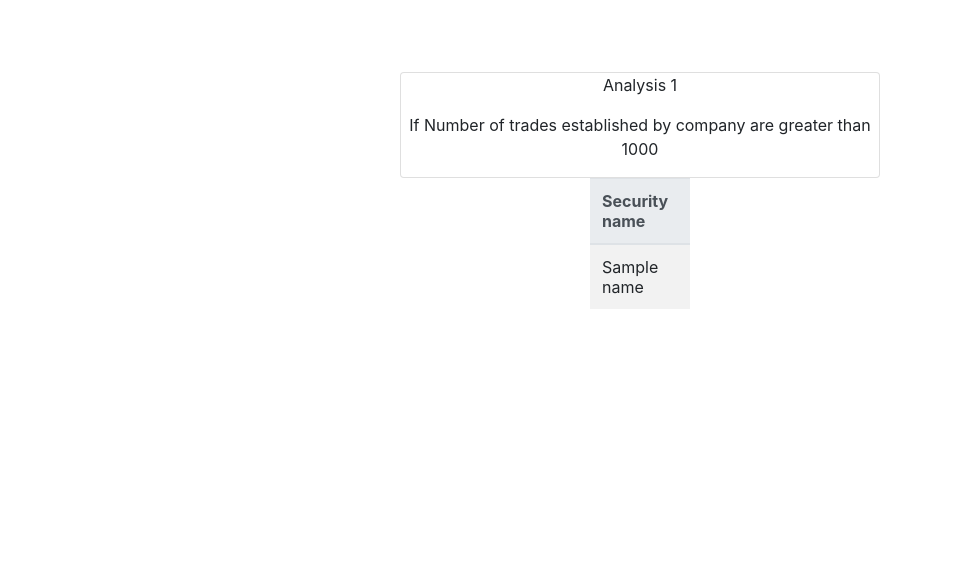
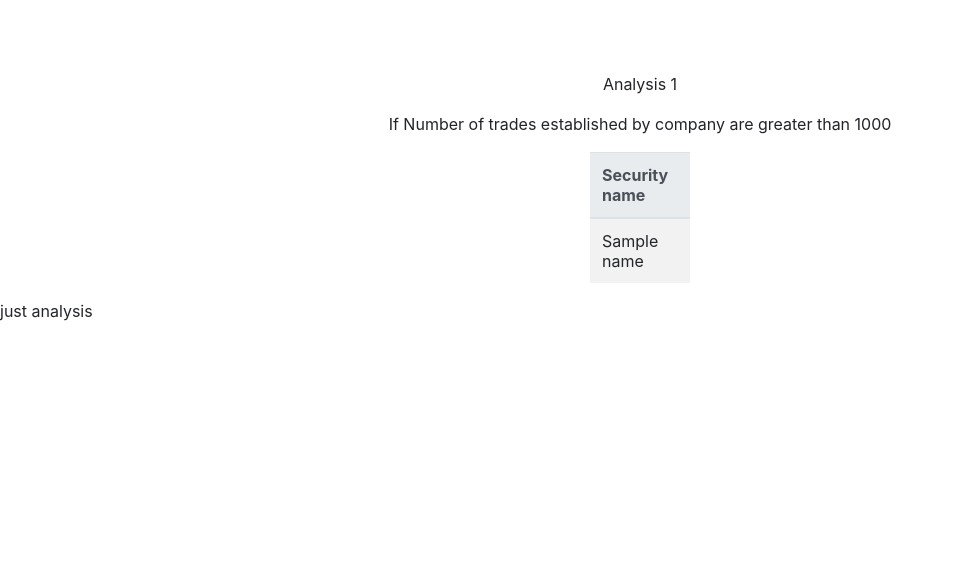
Before and after one commit to BrundaBR/stock-analysis, a Django app: template stockanalysis/templates/analysis.html in a window 1280 px wide. Shown: the part 112-675 px from the top of the page, without its empty margins (0-954 px from the left). Run offline with Django 3.2, Linux system fonts and the light colour scheme; the template is opened without the code that fills it: most values are stand-ins (such as "Sample title", 1, 10 or a date in 2020); some libraries are stand-ins or nearby versions.

Commit message:
base version

```diff
--- /dev/null
+++ b/stockanalysis/static/index.js
@@ -0,0 +1,2 @@
+import Scrollbar from 'smooth-scrollbar';
+Scrollbar.init(document.querySelector('#my_scroll_bar'));
--- a/stockanalysis/templates/analysis.html
+++ b/stockanalysis/templates/analysis.html
@@ -1,14 +1,16 @@
 {% extends 'basetemplate.html'%}
 {% load static %}
+
+
 {% block content %}
     <center>
-    <div class="card" style="width: 30rem;">
+    <div class="analysis1" >
         <p>Analysis 1</p>
         <p>If Number of trades established by company are greater than 1000</p>
 
     </div>
 
-<div class="main">
+<div class="main" id="my_scroll_bar">
     <div class="table table-striped">
 
     <table border="0.1" width="100">
@@ -40,9 +42,11 @@
     </div>
 
     </div>
- {% endblock %}
 
 
-
-
-</html>
+<section >
+    <div class="secondanalysis">
+        <p>just analysis</p>
+    </div>
+</section>
+{% endblock %}
--- a/stockanalysis/templates/basetemplate.html
+++ b/stockanalysis/templates/basetemplate.html
@@ -5,7 +5,7 @@
     <link rel="stylesheet" href="https://maxcdn.bootstrapcdn.com/bootstrap/4.0.0/css/bootstrap.min.css" integrity="sha384-Gn5384xqQ1aoWXA+058RXPxPg6fy4IWvTNh0E263XmFcJlSAwiGgFAW/dAiS6JXm" crossorigin="anonymous">
 
     <link rel="stylesheet" href={% static "style.css" %} >
-
+    <link rel="script" href={% static "index.js" %}>
     <nav class="navbar navbar-expand-lg navbar-light bg-light" style="height: 7rem;">
         <a class="navbar-brand" href="#">Stocker</a>
         <button class="navbar-toggler" type="button" data-toggle="collapse" data-target="#navbarNav" aria-controls="navbarNav" aria-expanded="false" aria-label="Toggle navigation">
@@ -57,4 +57,5 @@
       &copy;Copyrights Reserverd
    </center>
   </div>
+  <!-- <script src="static/index.js"></script> -->
   </html>
```
Also changed, not shown: stockanalysis/stockanalysis/settings.py (+6 -11 lines), 1 other file.
